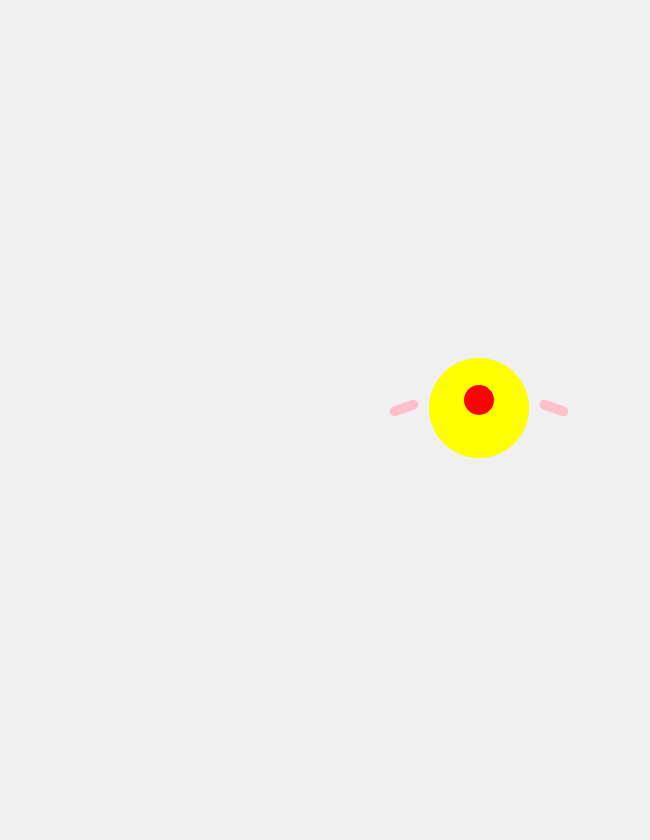
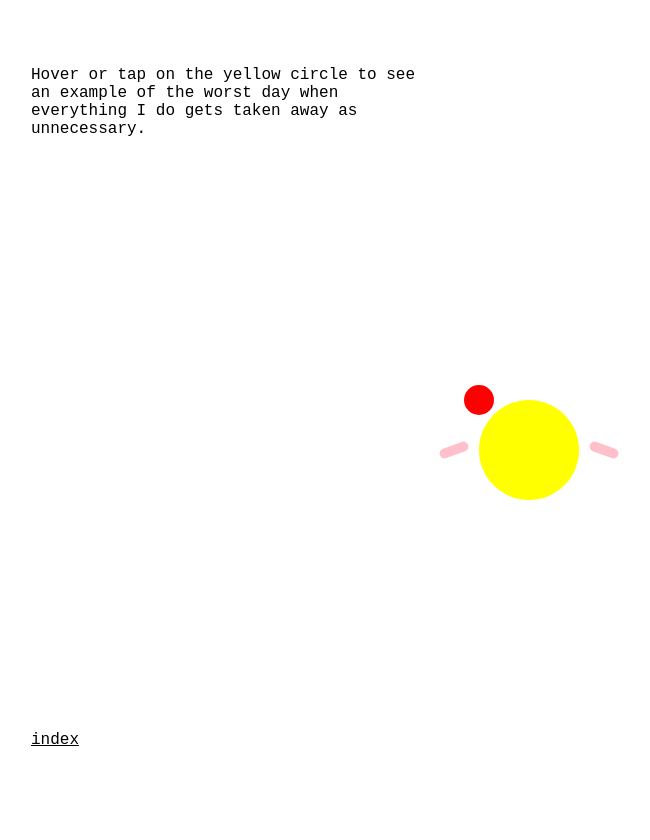
Before and after one commit to paninebaluy/nataliia-me, an Eleventy site: page circle.html in a window 1280 px wide. Shown: the whole page, without its empty margins (161-811 px from the left). Before the commit the page ends 816 px from the top, so only its background shows below. Built offline with nearby package versions, Linux system fonts and the light colour scheme; Eleventy itself is replaced by a stand-in of ours; files that its build step writes are made by us from their sources.

Commit message:
add a special footer and fix circle styles

```diff
--- a/circle.html
+++ b/circle.html
@@ -3,18 +3,21 @@
 <head>
     <meta charset="UTF-8">
     <meta name="viewport" content="width=device-width, initial-scale=1.0">
-    <title>Animated Circle with Hands</title>
+    <title>Circle is me</title>
+    <link rel="stylesheet" href="/css/style.css">
     <style>
-        body {
-            display: flex;
-            justify-content: center;
-            align-items: center;
-            height: 100vh;
-            background-color: #f0f0f0;
-            overflow: hidden;
+
+        p {
+            position: absolute;
+            width: 400px;
+            height: 100px;
+            top: 50px;
+            left: 15%;
         }
         .character {
-            position: relative;
+            position: absolute;
+            top: 50%;
+            left: 50%;
             width: 100px;
             height: 100px;
             background: yellow;
@@ -47,7 +50,7 @@
             height: 30px;
             background: red;
             border-radius: 50%;
-            top: 50%;
+            top: 50vh;
             left: 50%;
             transform: translate(-50%, -50%);
             transition: left 0.3s ease-in-out, top 0.3s ease-in-out;
@@ -59,9 +62,23 @@
             left: 80%;
             top: 20%;
         }
+
+        .main__footer {
+            position: absolute;
+            width: 400px;
+            height: 100px;
+            top: 80vh;
+            left: 15%;
+        }
     </style>
 </head>
 <body>
+
+    <main class="main">
+
+        <div class="container">
+            <p>Hover or tap on the yellow circle to see an example of the worst day when everything I do gets taken away as unnecessary.</p>
+        </div>
         <div class="container">
             <div class="character">
                 <div class="hand left-hand"></div>
@@ -69,5 +86,14 @@
             </div>
             <div class="object"></div>
         </div>
+    </main>
+
+    <footer class="main__footer">
+        <ul class="footer__list">
+            <li class="footer__social">
+                <a class="footer__link" href="../index.html">index</a>
+            </li>
+        </ul>
+    </footer>
 </body>
 </html>
--- a/css/style.css
+++ b/css/style.css
@@ -192,8 +192,9 @@ html {
     width: var(--standard-width);
     display: flex;
     justify-content: center;
+    padding: 50px 0;
     align-items: center;
-    margin: auto;
+    margin: 0 auto 20% auto;
 }
 
 .footer__list {
```
Also changed, not shown: 2 other files. Lines whose indentation alone changed are shown as unchanged.
